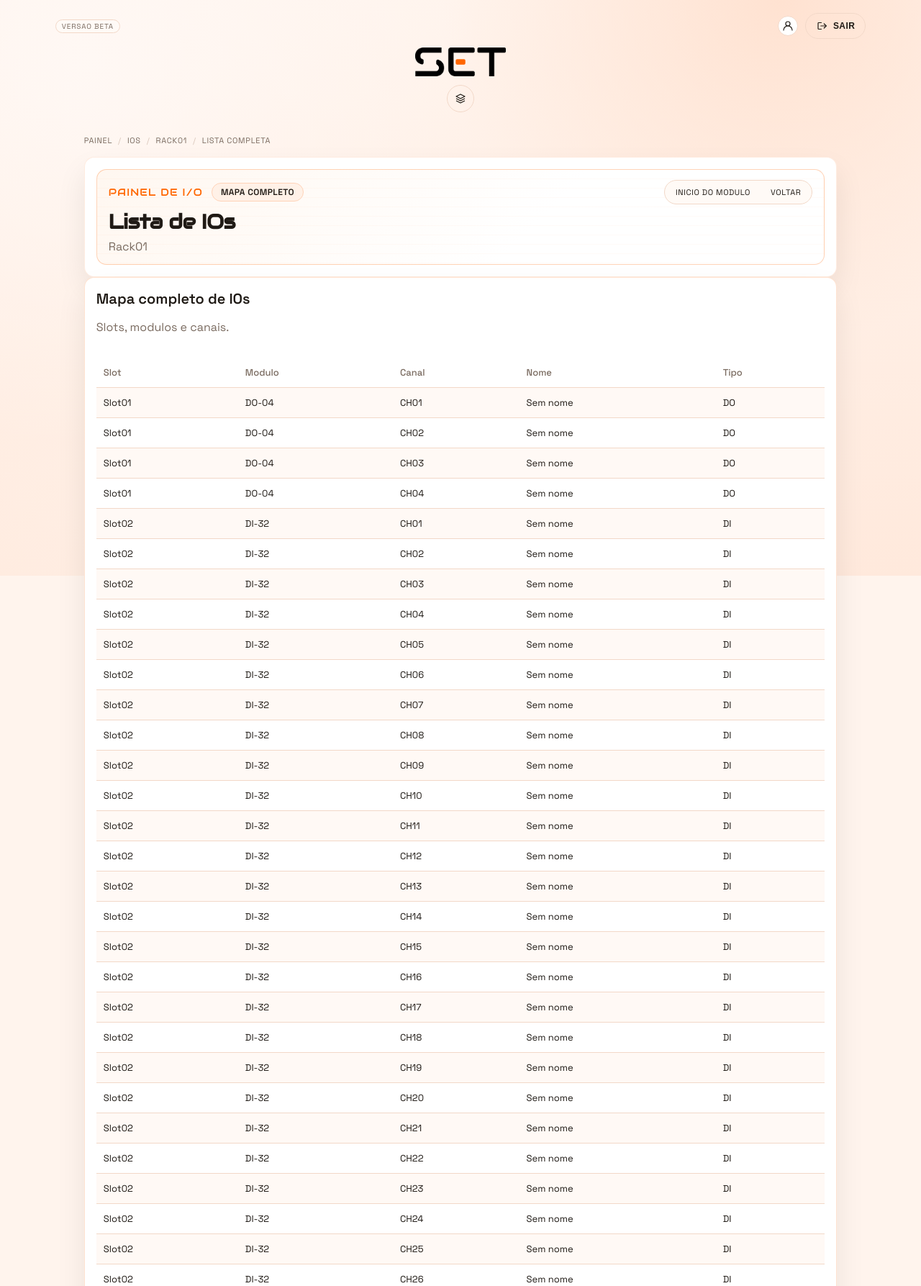
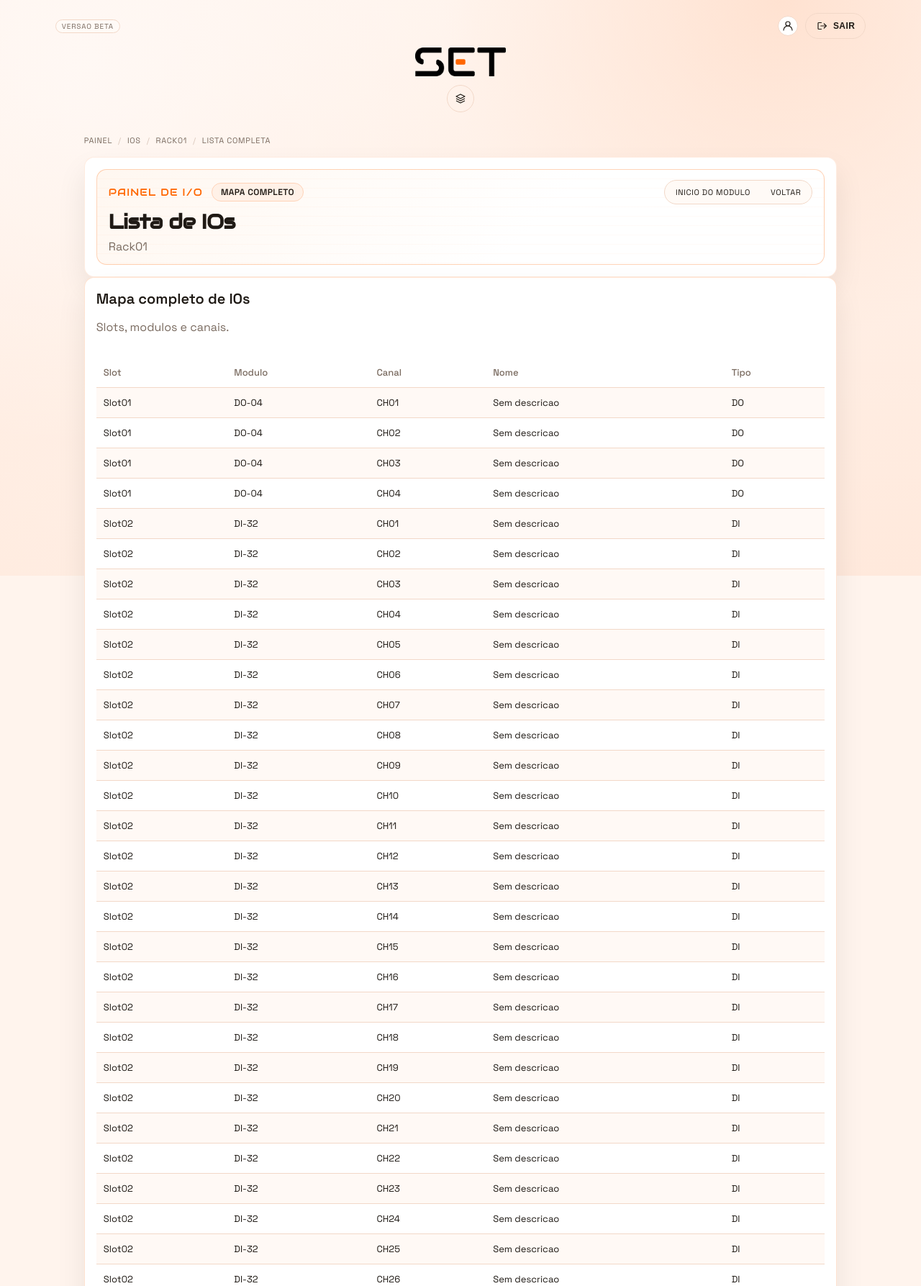
Before and after one commit to tallisonbarros/saas-set, a Django app: page /ios/racks/1/lista/ in a window 1280 px wide. Shown: the top 1787 px of the page at 72% size. Run offline with Django 5.2, Linux system fonts and the light colour scheme; a user stored in the database is signed in; data comes from the database, SQL or seed files in the repository; data that the repository does not hold is empty; parts of the project's set-up code (start-up, migrations or seed data) failed here and were passed over.

Commit message:
Atualizacao209

```diff
--- a/core/models.py
+++ b/core/models.py
@@ -577,7 +577,7 @@ class CanalRackIO(models.Model):
     modulo = models.ForeignKey(ModuloRackIO, on_delete=models.CASCADE, related_name="canais")
     indice = models.PositiveSmallIntegerField()
     tag = models.CharField(max_length=120, blank=True)
-    nome = models.CharField(max_length=120, blank=True)
+    descricao = models.CharField(max_length=120, blank=True)
     tipo = models.ForeignKey(TipoCanalIO, on_delete=models.PROTECT, related_name="canais")
     comissionado = models.BooleanField(default=False)
     ativo = models.ForeignKey(
--- a/core/templates/core/ios_rack_io_list.html
+++ b/core/templates/core/ios_rack_io_list.html
@@ -66,10 +66,10 @@
               <td>{{ canal.modulo.nome|default:canal.modulo.modulo_modelo.nome }}</td>
               <td>CH{{ canal.indice|stringformat:"02d" }}</td>
               <td>
-                {% if canal.nome %}
-                  {{ canal.nome }}
+                {% if canal.descricao %}
+                  {{ canal.descricao }}
                 {% else %}
-                  Sem nome
+                  Sem descricao
                 {% endif %}
               </td>
               <td>{{ canal.tipo.nome }}</td>
--- a/core/views.py
+++ b/core/views.py
@@ -811,7 +811,7 @@ def ios_list(request):
         if search_term:
             search_filter = (
                 Q(tag__icontains=search_term)
-                | Q(nome__icontains=search_term)
+                | Q(descricao__icontains=search_term)
                 | Q(modulo__nome__icontains=search_term)
                 | Q(modulo__modulo_modelo__nome__icontains=search_term)
                 | Q(modulo__modulo_modelo__marca__icontains=search_term)
@@ -847,7 +847,7 @@ def ios_list(request):
                     "slot": f"S{channel.slot_pos}" if channel.slot_pos else "-",
                     "modulo": channel.modulo.nome or channel.modulo.modulo_modelo.nome,
                     "canal": f"CH{channel.indice:02d}",
-                    "canal_nome": channel.nome or "Sem nome",
+                    "canal_tag": channel.tag or "-",
                     "tipo": channel.tipo.nome,
                     "local": channel.modulo.rack.local.nome if channel.modulo.rack.local_id else "-",
                     "grupo": channel.modulo.rack.grupo.nome if channel.modulo.rack.grupo_id else "-",
@@ -1026,7 +1026,7 @@ def ios_rack_detail(request, pk):
                                 module_channels.setdefault(channel.modulo_id, []).append(
                                     {
                                         "canal": f"{channel.indice:02d}",
-                                        "nome": channel.nome or "-",
+                                        "nome": channel.descricao or "-",
                                         "tipo": channel.tipo.nome if channel.tipo_id else "-",
                                     }
                                 )
@@ -1082,7 +1082,7 @@ def ios_rack_detail(request, pk):
                     CanalRackIO(
                         modulo=modulo,
                         indice=index,
-                        nome="",
+                        descricao="",
                         tipo=module_modelo.tipo_base,
                     )
                     for index in range(1, module_modelo.quantidade_canais + 1)
@@ -1117,7 +1117,7 @@ def ios_rack_detail(request, pk):
                     CanalRackIO(
                         modulo=modulo,
                         indice=index,
-                        nome="",
+                        descricao="",
                         tipo=module_modelo.tipo_base,
                     )
                     for index in range(1, module_modelo.quantidade_canais + 1)
@@ -1179,7 +1179,7 @@ def ios_rack_detail(request, pk):
             module_channels.setdefault(channel.modulo_id, []).append(
                 {
                     "canal": f"{channel.indice:02d}",
-                    "nome": channel.nome or "-",
+                    "nome": channel.descricao or "-",
                     "tipo": channel.tipo.nome if channel.tipo_id else "-",
                 }
             )
@@ -1189,8 +1189,8 @@ def ios_rack_detail(request, pk):
         .order_by("nome")
     )
     available_qs = (
-        CanalRackIO.objects.filter(modulo__rack=rack)
-        .filter(Q(nome__isnull=True) | Q(nome__exact=""))
+            CanalRackIO.objects.filter(modulo__rack=rack)
+        .filter(Q(descricao__isnull=True) | Q(descricao__exact=""))
         .values("tipo__nome")
         .annotate(total=Count("id"))
         .order_by("tipo__nome")
@@ -2769,18 +2769,18 @@ def ios_rack_modulo_detail(request, pk):
         if action == "update_channels":
             for channel in module.canais.all():
                 tag_raw = request.POST.get(f"tag_{channel.id}", "")
-                nome_raw = request.POST.get(f"nome_{channel.id}")
+                descricao_raw = request.POST.get(f"descricao_{channel.id}")
                 tipo_id = request.POST.get(f"tipo_{channel.id}")
                 comissionado = request.POST.get(f"comissionado_{channel.id}") == "on"
-                if nome_raw is None:
+                if descricao_raw is None:
                     continue
                 if tag_raw is not None:
                     channel.tag = _normalize_channel_tag(tag_raw)
-                channel.nome = nome_raw.strip()
+                channel.descricao = descricao_raw.strip()
                 if tipo_id:
                     channel.tipo_id = tipo_id
                 channel.comissionado = comissionado
-                channel.save(update_fields=["tag", "nome", "tipo_id", "comissionado"])
+                channel.save(update_fields=["tag", "descricao", "tipo_id", "comissionado"])
             return redirect("ios_rack_modulo_detail", pk=module.pk)
         if action == "bulk_update_channels":
             channel_ids = request.POST.getlist("channel_id")
@@ -2791,18 +2791,18 @@ def ios_rack_modulo_detail(request, pk):
                 if not channel:
                     continue
                 tag_raw = request.POST.get(f"tag_{channel_id}", "")
-                nome_raw = request.POST.get(f"nome_{channel_id}", "")
+                descricao_raw = request.POST.get(f"descricao_{channel_id}", "")
                 tipo_id = request.POST.get(f"tipo_{channel_id}")
                 comissionado = request.POST.get(f"comissionado_{channel_id}") == "on"
                 channel.tag = _normalize_channel_tag(tag_raw)
-                channel.nome = (nome_raw or "").strip()
+                channel.descricao = (descricao_raw or "").strip()
                 if tipo_id:
                     channel.tipo_id = tipo_id
                 channel.comissionado = comissionado
             if channels_map:
                 CanalRackIO.objects.bulk_update(
                     channels_map.values(),
-                    ["tag", "nome", "tipo_id", "comissionado"],
+                    ["tag", "descricao", "tipo_id", "comissionado"],
                 )
             if request.headers.get("x-requested-with") == "XMLHttpRequest":
                 return JsonResponse({"ok": True, "updated": len(channels_map)})
@@ -2811,15 +2811,15 @@ def ios_rack_modulo_detail(request, pk):
             channel_id = request.POST.get("channel_id")
             channel = get_object_or_404(module.canais, pk=channel_id)
             tag_raw = request.POST.get("tag", "")
-            nome_raw = request.POST.get("nome", "")
+            descricao_raw = request.POST.get("descricao", "")
             tipo_id = request.POST.get("tipo")
             comissionado = request.POST.get("comissionado") == "on"
             channel.tag = _normalize_channel_tag(tag_raw)
-            channel.nome = (nome_raw or "").strip()
+            channel.descricao = (descricao_raw or "").strip()
             if tipo_id:
                 channel.tipo_id = tipo_id
             channel.comissionado = comissionado
-            channel.save(update_fields=["tag", "nome", "tipo_id", "comissionado"])
+            channel.save(update_fields=["tag", "descricao", "tipo_id", "comissionado"])
             if request.headers.get("x-requested-with") == "XMLHttpRequest":
                 return JsonResponse({"ok": True})
             return redirect("ios_rack_modulo_detail", pk=module.pk)
```
Also changed, not shown: core/templates/core/ios_list.html (+4 -4 lines), core/templates/core/ios_modulo_detail.html (+4 -4 lines), core/migrations/0051_canalrackio_tag.py, core/migrations/0056_rename_canalrackio_nome_descricao.py (added).
